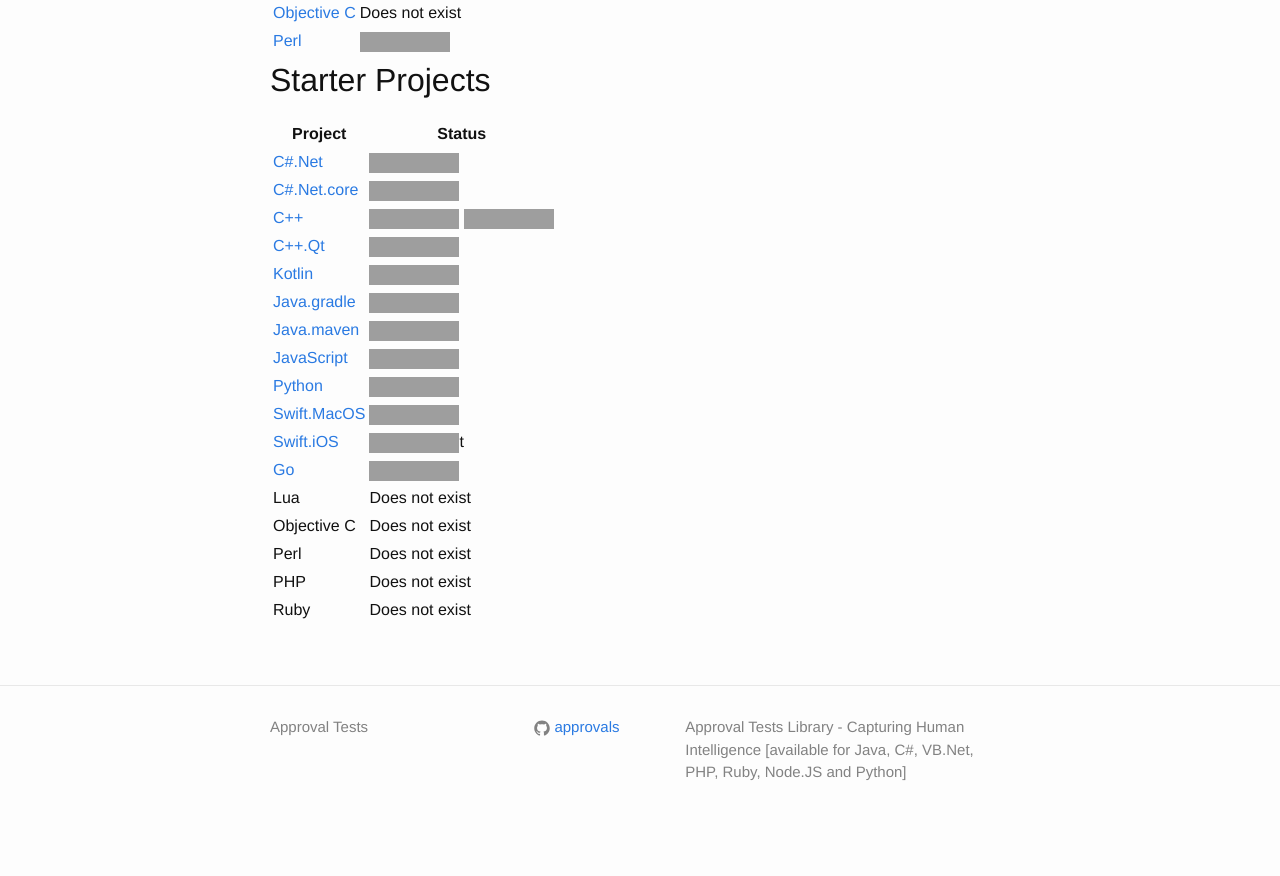
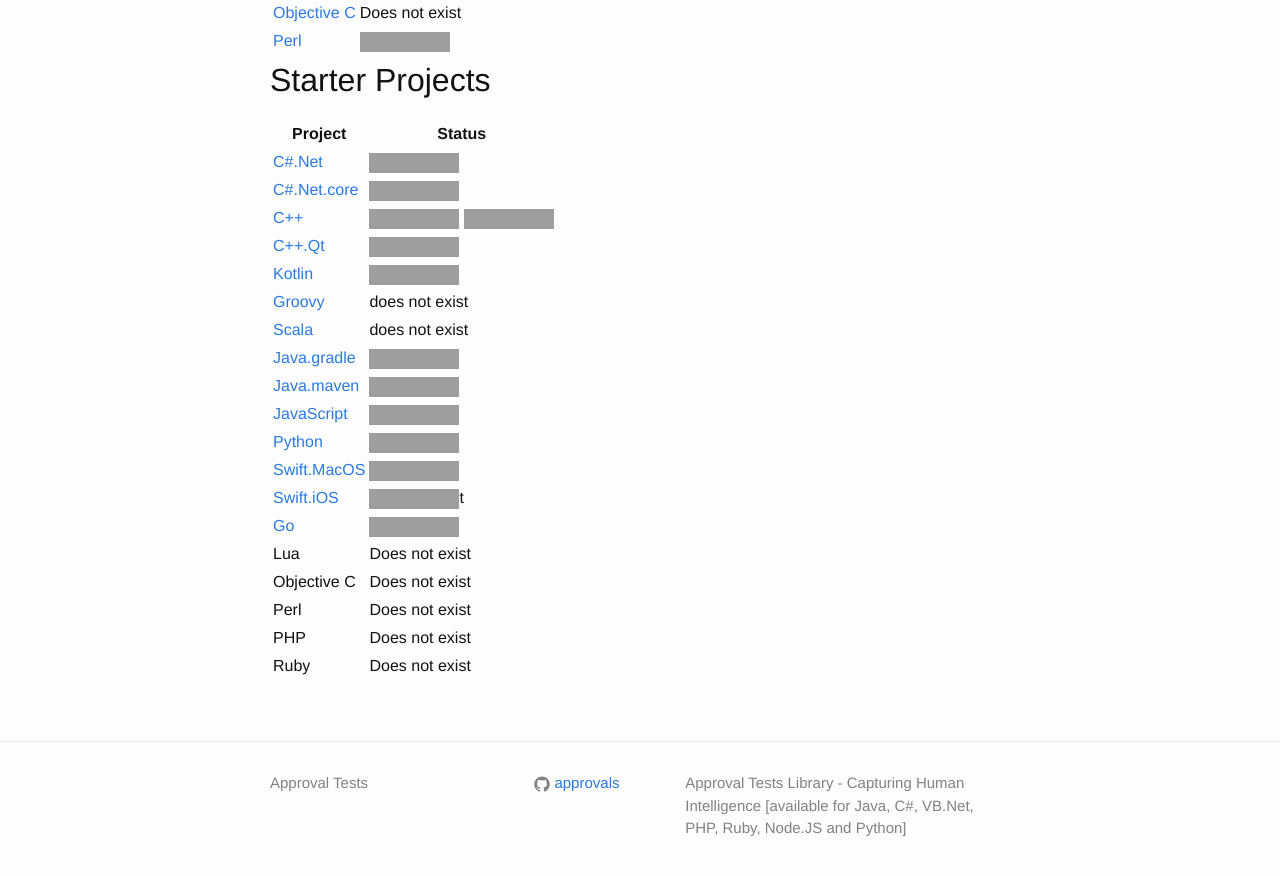
Before and after one commit to approvals/approvals.github.io, a Jekyll site: the page built from builds/index.md, in a window 1280 px wide and 900 px high, scrolled down 581 px, cut to the strip 0-876 px from the top of the window. Built offline with Jekyll 4.4.1, drawn with Linux system fonts in a browser that asks for light colours; before the commit the page ends 1425 px from its top, so only the background shows below that; grey boxes are pictures that could not be loaded.

Commit message:
Update index.md

```diff
--- a/builds/index.md
+++ b/builds/index.md
@@ -34,6 +34,8 @@ title: Build Statuses
 | [C++](https://github.com/approvals/ApprovalTests.cpp.StarterProject) | [![build](https://github.com/approvals/ApprovalTests.cpp.StarterProject/actions/workflows/build-and-test-via-cmake.yml/badge.svg)](https://github.com/approvals/ApprovalTests.cpp.StarterProject/actions/workflows/build-and-test-via-cmake.yml) [![build_vs](https://github.com/approvals/ApprovalTests.cpp.StarterProject/actions/workflows/build-and-test-visual-studio-solutions.yml/badge.svg)](https://github.com/approvals/ApprovalTests.cpp.StarterProject/actions/workflows/build-and-test-visual-studio-solutions.yml) |
 | [C++.Qt](https://github.com/approvals/ApprovalTests.cpp.Qt.StarterProject) | [![build](https://github.com/approvals/ApprovalTests.cpp.Qt.StarterProject/actions/workflows/github_actions_build.yml/badge.svg)](https://github.com/approvals/ApprovalTests.cpp.Qt.StarterProject/actions/workflows/github_actions_build.yml)                                                                                                                                                                                                                                                                                   |
 | [Kotlin](https://github.com/approvals/Approvaltests.Kotlin.StarterProject) | [![build_and_test](https://github.com/approvals/Approvaltests.Kotlin.StarterProject/actions/workflows/test.yml/badge.svg)](https://github.com/approvals/Approvaltests.Kotlin.StarterProject/actions/workflows/test.yml) |
+| [Groovy](https://github.com/approvals/Approvaltests.Groovy.StarterProject) | does not exist |
+| [Scala](https://github.com/approvals/Approvaltests.Scala.StarterProject) | does not exist |
 | [Java.gradle](https://github.com/approvals/ApprovalTests.java.StarterProject.gradle) | [![test](https://github.com/approvals/ApprovalTests.java.StarterProject.gradle/actions/workflows/test.yml/badge.svg)](https://github.com/approvals/ApprovalTests.java.StarterProject.gradle/actions/workflows/test.yml)                                                                                                                                                                                                                                                                                                          |
 | [Java.maven](https://github.com/approvals/ApprovalTests.java.StarterProject) | [![build](https://github.com/approvals/ApprovalTests.java.StarterProject/actions/workflows/test.yml/badge.svg)](https://github.com/approvals/ApprovalTests.java.StarterProject/actions/workflows/test.yml)                                                                                                                                                                                                                                                                                                                       |
 | [JavaScript](https://github.com/approvals/ApprovalTests.js.StarterProject) | [![Test](https://github.com/approvals/ApprovalTests.js.StarterProject/actions/workflows/test.yml/badge.svg)](https://github.com/approvals/ApprovalTests.js.StarterProject/actions/workflows/test.yml)                                                                                                                                                                                                                                                                                                                                                                                                                                                                                                                             |
```
